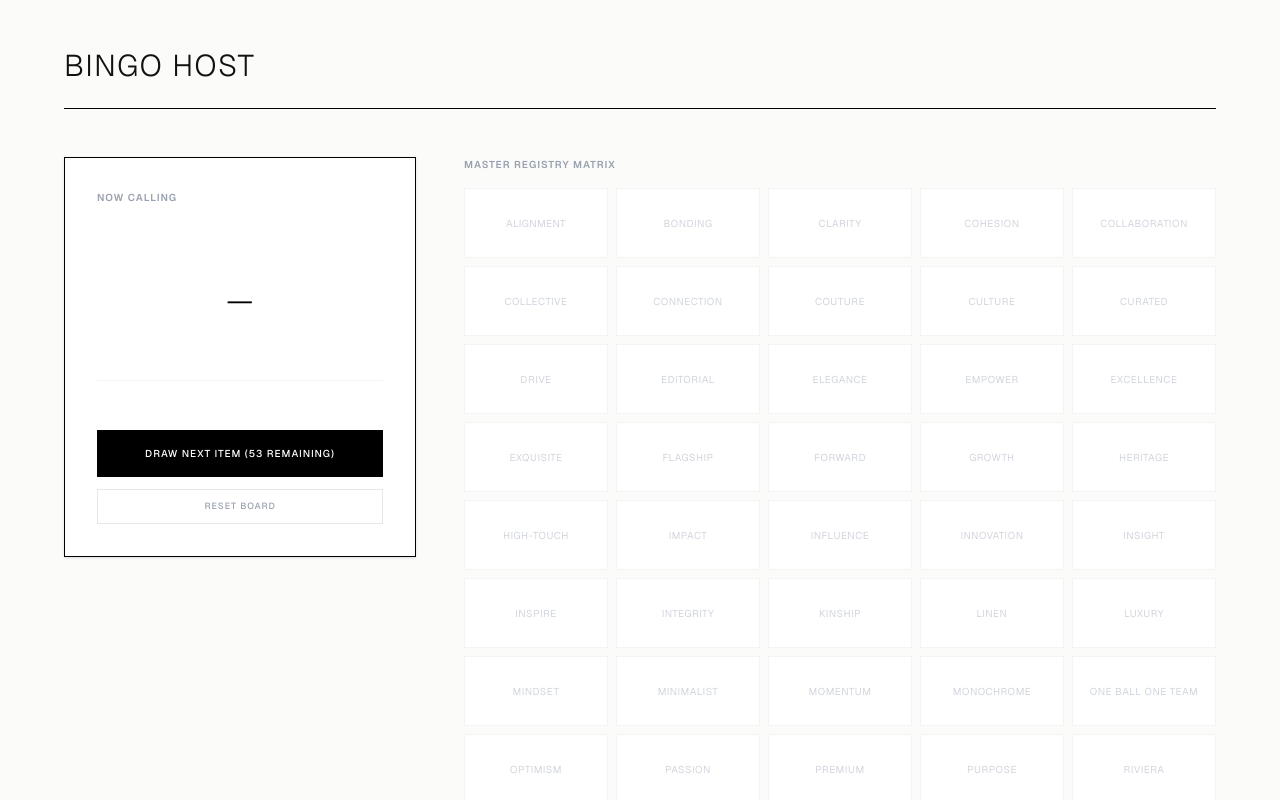
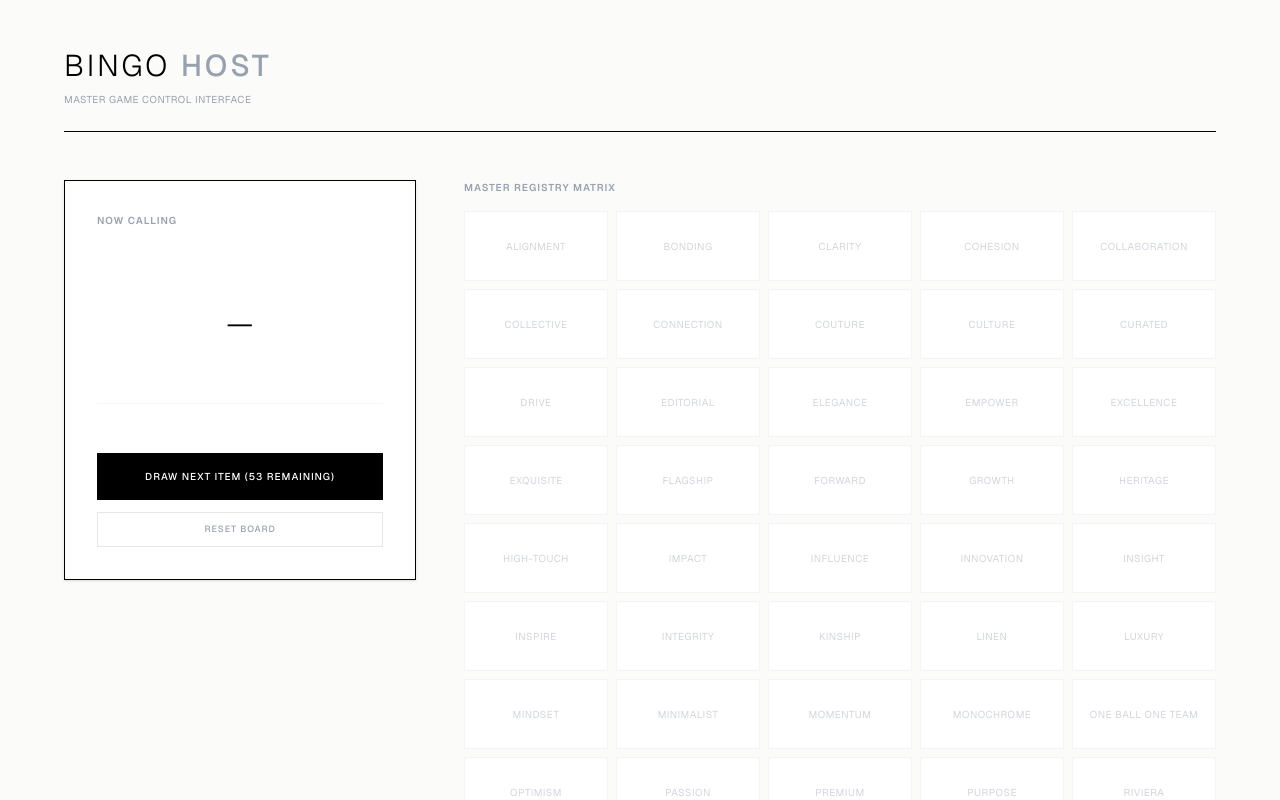
Before and after one commit to hypercubex/bingo, a Next.js app: page /host in a window 1280 px wide. Shown: the top 800 px of the page. Built offline with nearby package versions, Linux system fonts and the light colour scheme.

Commit message:
feature: custom host page title

```diff
--- a/app/host/page.tsx
+++ b/app/host/page.tsx
@@ -15,11 +15,11 @@ export default function HostPage() {
   useEffect(() => {
     setAvailablePool(bingoData.items);
 
-    // Parse Title out of URL Hash
+    // Parse Custom Title directly out of URL Hash Fragment
     if (typeof window !== "undefined") {
       const hash = window.location.hash.replace("#", "");
       if (hash) {
-        setGameTitle(decodeURIComponent(hash));
+        setGameTitle(decodeURIComponent(hash).toUpperCase());
       }
     }
   }, []);
@@ -47,11 +47,16 @@ export default function HostPage() {
 
   return (
     <div className="min-h-screen bg-[#FBFBFA] text-[#111111] font-sans antialiased px-6 py-12 md:px-16">
+      {/* Fully Customized Dynamic Header */}
       <header className="border-b border-black pb-6 mb-12 text-center md:text-left tracking-widest uppercase">
-        <h1 className="text-3xl font-light">{gameTitle} HOST</h1>
+        <h1 className="text-3xl font-light tracking-[0.1em] text-black">
+          {gameTitle} <span className="font-medium text-gray-400">HOST</span>
+        </h1>
+        <p className="text-[10px] text-gray-400 tracking-wider mt-2">Master Game Control Interface</p>
       </header>
 
       <div className="grid grid-cols-1 lg:grid-cols-3 gap-12 max-w-7xl mx-auto">
+        {/* Left Control Panel */}
         <div className="lg:col-span-1 flex flex-col justify-between border border-black p-8 bg-white h-[400px] shadow-sm">
           <div>
             <span className="text-[10px] uppercase tracking-widest text-gray-400 block mb-4 font-semibold">Now Calling</span>
@@ -78,6 +83,7 @@ export default function HostPage() {
           </div>
         </div>
 
+        {/* Right Master Grid Matrix */}
         <div className="lg:col-span-2">
           <h2 className="text-[10px] uppercase tracking-widest mb-4 font-semibold text-gray-400">Master Registry Matrix</h2>
           <div className="grid grid-cols-2 sm:grid-cols-3 md:grid-cols-5 gap-2">
```
